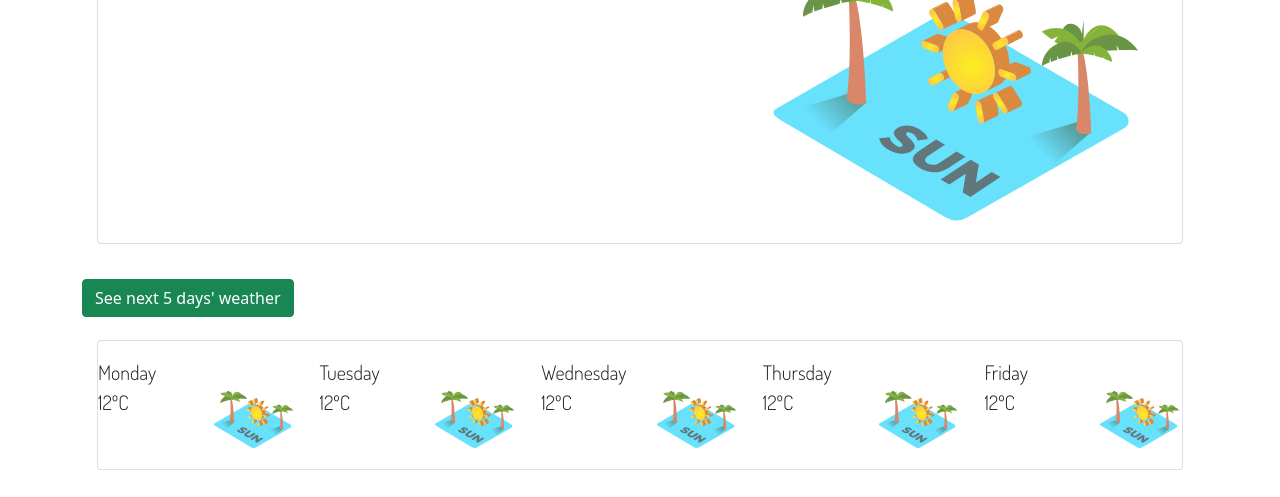
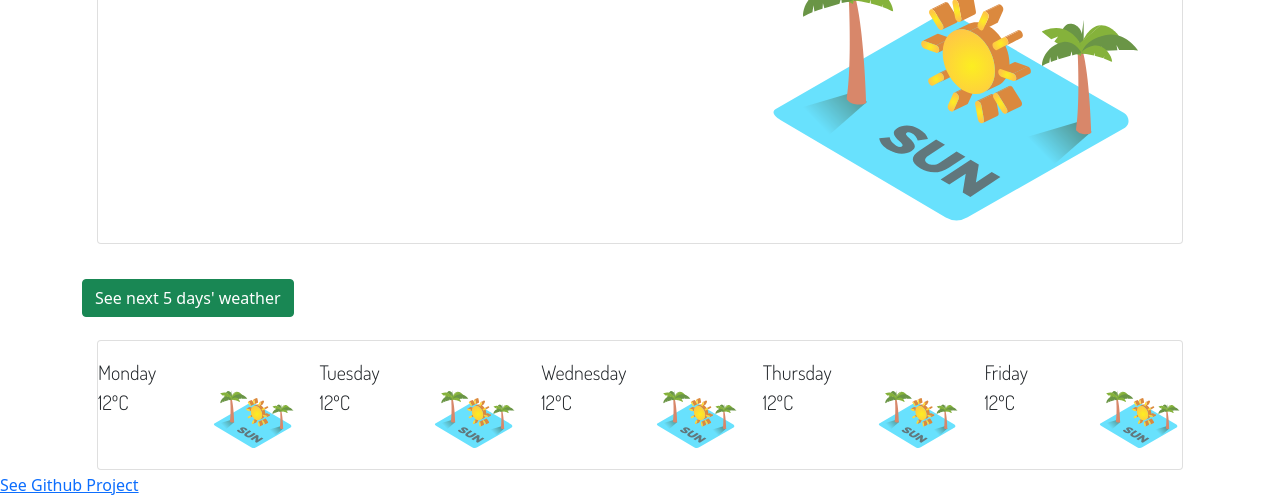
Before and after one commit to talya19/weatherAppProject-v1, a website built with Parcel: page index.html in a window 1280 px wide. Shown: the part 358-855 px from the top of the page. Before the commit the page ends 831 px from the top, so only its background shows below. Built offline with nearby package versions, Linux system fonts and the light colour scheme.

Commit message:
Added link to GitHub project

```diff
--- a/index.html
+++ b/index.html
@@ -114,6 +114,7 @@
 </div>
 
     </div>
+    <a href="https://github.com/talya19/weatherAppProject-v1"> See Github Project </a>
 <script src="src/index.js"></script>
 </body>
 </html>
```
